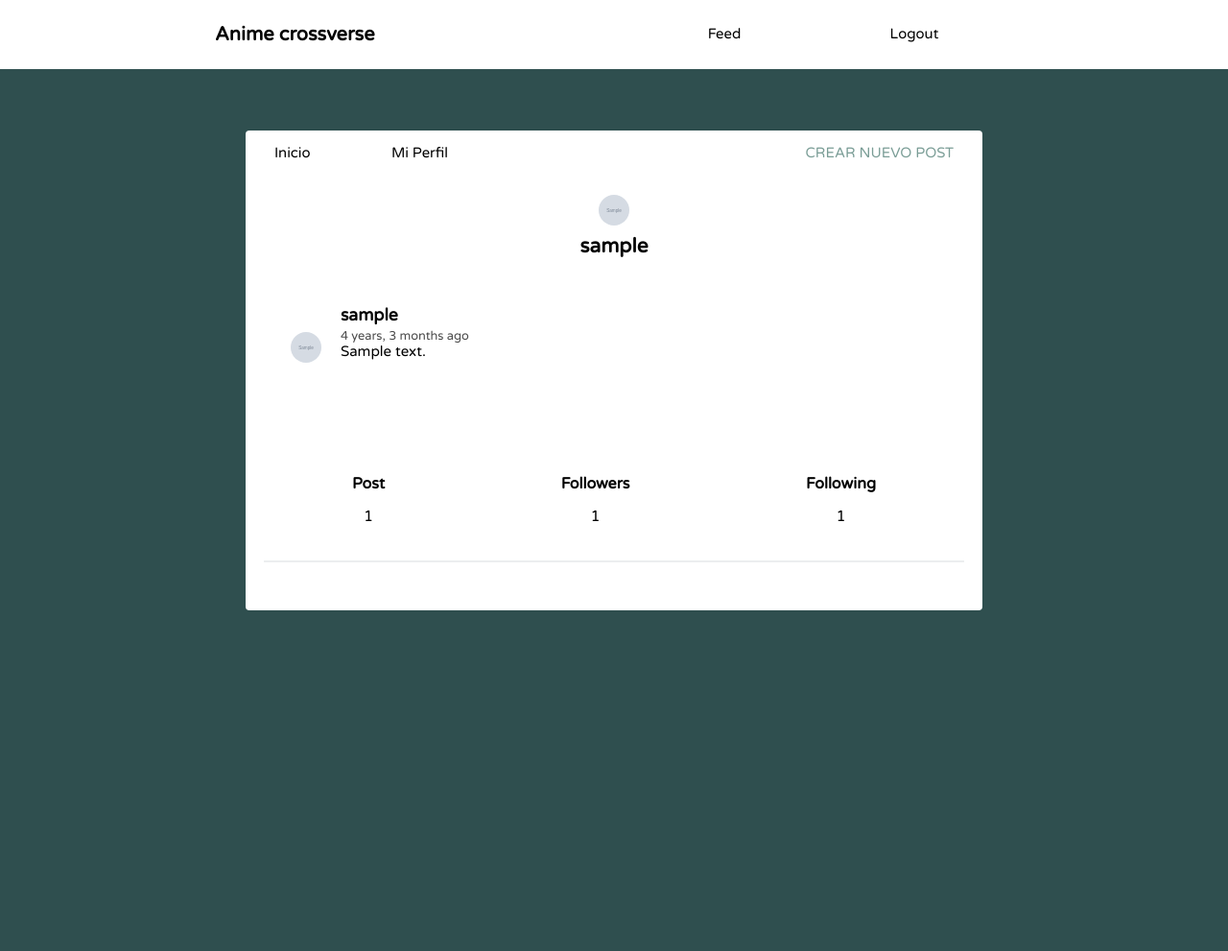
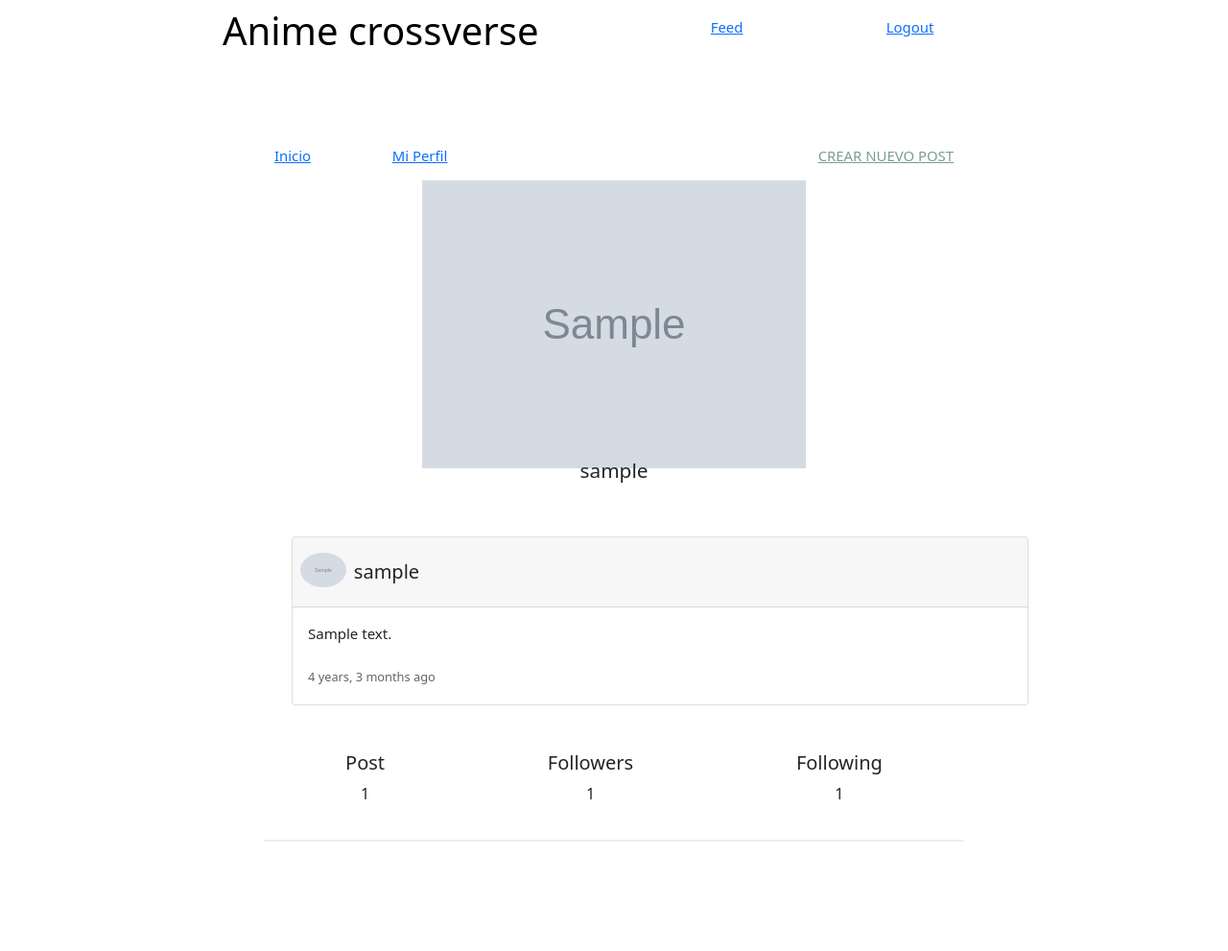
Before and after one commit to Fosa404/social-network-django, a Django app: a page that uses templates/social/layout.html in a window 1280 px wide. Shown: the whole page at 96% size. Before the commit the page ends 636 px from the top, so only its background shows below. Run offline with Django 5.2, Linux system fonts and the light colour scheme; a user stored in the database is signed in; tables that the repository leaves empty hold one stand-in row (values such as "Sample post"); grey boxes marked "Sample" are stand-in pictures.

Commit message:
styles: added bootstrap

```diff
--- a/static/style.css
+++ b/static/style.css
@@ -1,12 +1,17 @@
 body{
 	background: #2F4F4F;
-	font-size: 62.5%;
+	/* font-size: 62.5%; */
 	font-family: 'Varela Round', Helvetica, Arial, serif;
 }
 /* Global Styles*/
 h1{
 
 }
+
+a{
+  text-decoration: none;
+}
+
 
 h2{
 }
@@ -32,9 +37,9 @@
 
 }
 
-img{
+/* img{
 	object-fit: cover;
-}
+} */
 
 /* Nav bar */
 .main-head{
@@ -165,34 +170,27 @@
 
 
 
-.post-item{
+.container .post-item{
   display: flex;
   text-align: left;
   width: 100%;
 }
 
-.profile img{
-  height: 2rem;
-  width: 2rem;
-  margin-right: 10px;
+div.card .card-header img.post-img{
+  height: 2rem !important;
+  width: 2rem !important;
   border-radius: 50%;
-  margin: 20px;
 }
 
-ul .posts img{
-  height: 2rem;
-  width: 2rem;
 
-}
-
-.container_posts .posts_img {
-  height: 2rem;
-  width: 2rem;
-  border-radius: 50%;
-}
 .profile h2{
 	margin-top: -10px;
 	font-size: 1.3rem;
+}
+
+.card-header .post-img{
+  max-height: 2rem;
+  max-width: 2rem;
 }
 
 /* Followers / Following / Post */
--- a/templates/social/layout.html
+++ b/templates/social/layout.html
@@ -4,9 +4,10 @@
 <head>
 	<title>Django Social</title>
 	<meta name="viewport" content="width=device-width, initial-scale=1">
-        <link href='http://fonts.googleapis.com/css?family=Varela+Round' rel='stylesheet' type='text/css'>
+    <link href='http://fonts.googleapis.com/css?family=Varela+Round' rel='stylesheet' type='text/css'>
 	<link rel="stylesheet" type="text/css" href="{% static 'normalize.css' %}">
 	<link rel="stylesheet" type="text/css" href="{% static 'style.css' %}">
+	<link href="https://cdn.jsdelivr.net/npm/bootstrap@5.0.2/dist/css/bootstrap.min.css" rel="stylesheet" integrity="sha384-EVSTQN3/azprG1Anm3QDgpJLIm9Nao0Yz1ztcQTwFspd3yD65VohhpuuCOmLASjC" crossorigin="anonymous">
 </head>
 <body>
 
@@ -57,4 +58,5 @@
 
 
 </body>
+<script src="https://cdn.jsdelivr.net/npm/bootstrap@5.0.2/dist/js/bootstrap.bundle.min.js" integrity="sha384-MrcW6ZMFYlzcLA8Nl+NtUVF0sA7MsXsP1UyJoMp4YLEuNSfAP+JcXn/tWtIaxVXM" crossorigin="anonymous"></script>
 </html>
--- a/templates/social/profile.html
+++ b/templates/social/profile.html
@@ -18,12 +18,26 @@
 
 		{% endif %}
 	{% endif %}
+	</div>
+
+		{% for post in posts %}
+			<div class="card w-100 m-5 p-0 col-1 d-sm-flex">
+				<div class="card-header flex-row align-items-center p-0">
+					<img src="{{ user.profile.image.url }}" class="col-1 float-start my-2 p-2 rounded-circle"/>
+					<h2 class="username my-4 mx-1 fs-5" >{{ user.username }}</h2>
+				</div>
+				<div class="card-body">
+					<blockquote class="blockquote mb-0">
+						<p class="post">{{ post.content }}</p>
+
+						<time data-time="#">{{ post.timestamp|naturaltime }}</time>
+					</blockquote>
+				</div>
+			</div>
+		{% endfor %}
 
 
 
-	{{ block.super }}
-
-</div>
 
 <!-- Follow items -->
 <div class="follow">
```
